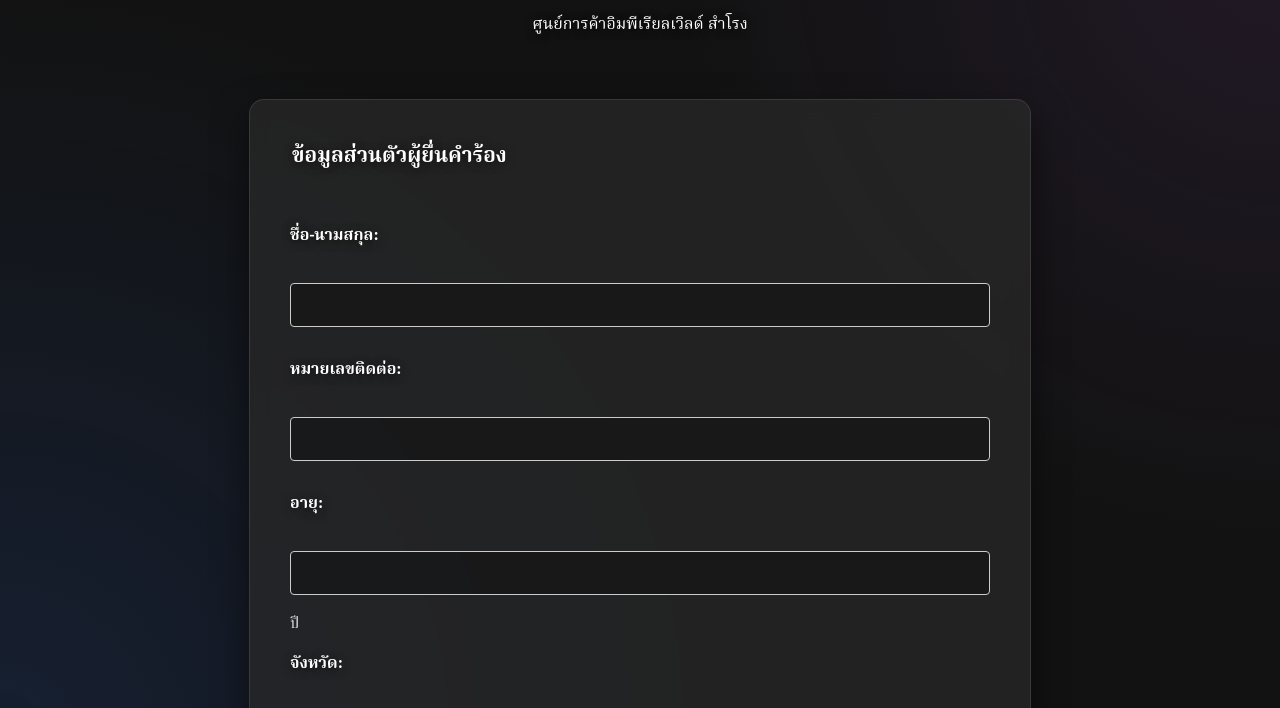
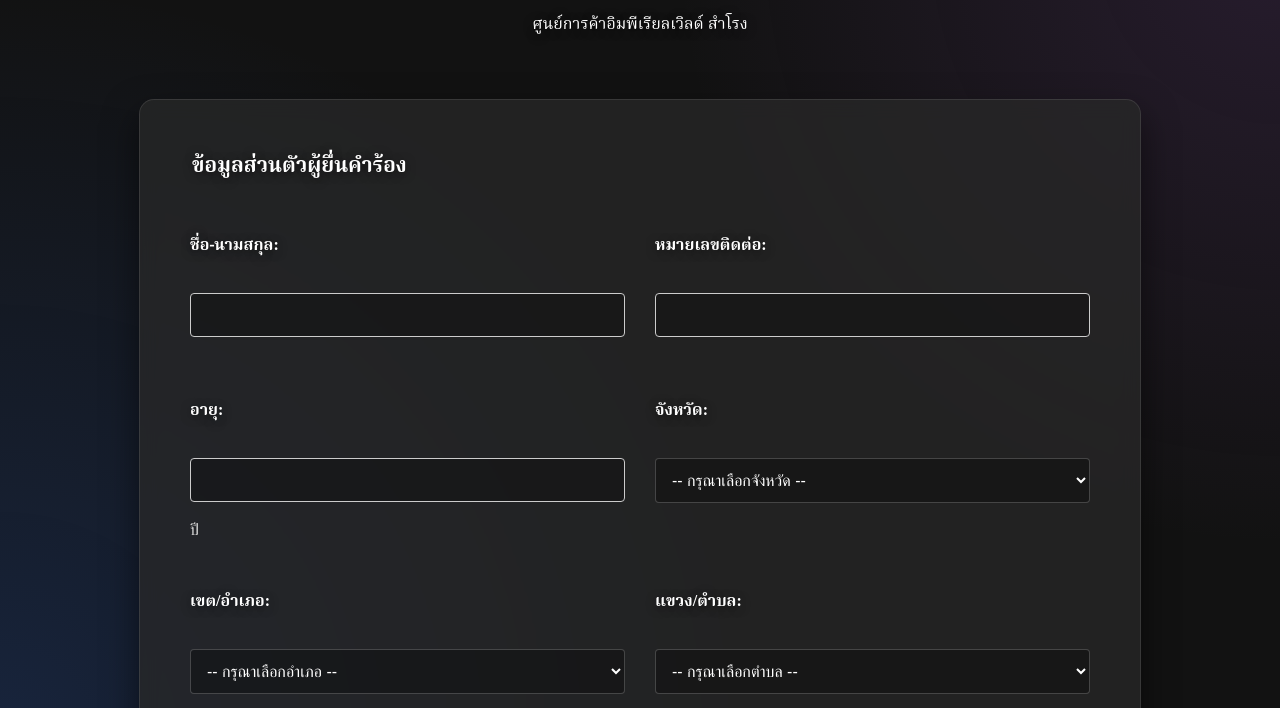
Before and after one commit to bellato8/reprint-form-project, a plain HTML site: page index.html in a window 1280 px wide. Shown: the part 59-767 px from the top of the page. Drawn offline with Linux system fonts and the light colour scheme.

Commit message:
Update style.css

```diff
--- a/style.css
+++ b/style.css
@@ -1,4 +1,4 @@
-/* --- General & Mobile-First Styling (เหมือนเดิม) --- */
+/* --- General & Mobile-First Styling (คงไว้เหมือนเดิม) --- */
 body {
     font-family: -apple-system, BlinkMacSystemFont, "Segoe UI", Roboto, Helvetica, Arial, sans-serif;
     margin: 0;
@@ -102,63 +102,86 @@ canvas {
     border-radius: 4px;
 }
 
-/* --- NEW Professional Desktop Styling (หน้าจอคอมพิวเตอร์) --- */
-@media (min-width: 768px) {
-    /* ใช้ฟอนต์ที่ดูสง่างามจาก Google Fonts */
+/* --- NEW Luxury Grid Desktop Styling --- */
+@media (min-width: 992px) { /* ทำให้ Grid แสดงผลบนจอที่กว้างขึ้น */
     @import url('https://fonts.googleapis.com/css2?family=Noto+Serif+Thai:wght@400;700&family=Poppins:wght@300;400&display=swap');
 
     body {
-        font-family: 'Poppins', sans-serif; /* ฟอนต์เนื้อหาดูทันสมัยแต่อ่านง่าย */
-        background-color: #121212; /* พื้นหลังสีดำเข้ม */
-        background-image: radial-gradient(circle at top right, rgba(121, 68, 154, 0.15), transparent 40%),
-                          radial-gradient(circle at bottom left, rgba(45, 108, 229, 0.15), transparent 50%);
+        font-family: 'Poppins', sans-serif;
+        background-color: #121212;
+        background-image: radial-gradient(circle at top right, rgba(121, 68, 154, 0.2), transparent 40%),
+                          radial-gradient(circle at bottom left, rgba(45, 108, 229, 0.2), transparent 50%);
         color: #e0e0e0;
         background-attachment: fixed;
     }
 
     header, h1, legend, label {
-        font-family: 'Noto Serif Thai', serif; /* ฟอนต์หัวข้อเป็นแบบมีเชิง ดูหรูหรา */
+        font-family: 'Noto Serif Thai', serif;
         color: #ffffff;
         text-shadow: 0 2px 10px rgba(0, 0, 0, 0.5);
     }
 
     form {
-        width: 80%; /* ลดความกว้างฟอร์มลง */
-        max-width: 700px;
-        margin: 60px auto; /* เพิ่มระยะห่างด้านบนและล่าง */
+        width: 90%;
+        max-width: 900px; /* ขยายฟอร์มให้กว้างขึ้นเพื่อรองรับ Grid */
+        margin: 60px auto;
         border: 1px solid rgba(255, 255, 255, 0.1);
         box-shadow: 0 15px 35px rgba(0, 0, 0, 0.5);
         backdrop-filter: blur(10px);
         -webkit-backdrop-filter: blur(10px);
         background: rgba(40, 40, 40, 0.75);
         border-radius: 15px;
-        padding: 40px;
+        padding: 50px;
     }
+
+    /* --- THE GRID LAYOUT --- */
+    fieldset {
+        display: grid;
+        grid-template-columns: 1fr 1fr; /* สร้าง 2 คอลัมน์เท่าๆ กัน */
+        gap: 15px 30px; /* ระยะห่างระหว่าง แถว และ คอลัมน์ */
+        align-items: start;
+        border-bottom: 1px solid rgba(255, 255, 255, 0.1);
+        padding-bottom: 40px;
+    }
+
+    /* --- จัดการให้ Element บางตัวกินพื้นที่เต็มความกว้าง --- */
+    fieldset > legend,
+    fieldset > p:has(textarea), /* ช่องเหตุผลอื่นๆ */
+    fieldset > div, /* พื้นที่แสดงรูปภาพ */
+    fieldset > p:last-of-type /* ช่องยินยอม */
+    {
+       grid-column: 1 / -1; /* ทำให้ Element นี้ยาวเต็ม 2 คอลัมน์ */
+    }
+
+    /* --- จบส่วน Grid Layout --- */
 
     input, select, textarea {
         background: rgba(0, 0, 0, 0.3);
         border: 1px solid rgba(255, 255, 255, 0.2);
         color: #ffffff;
         font-family: 'Poppins', sans-serif;
+        margin-bottom: 0; /* เอา margin-bottom เดิมออก */
     }
 
     input:focus, select:focus, textarea:focus {
-        border-color: #c0a07b; /* สีทองเป็น Accent color */
-        box-shadow: 0 0 0 2px rgba(192, 160, 123, 0.3);
+        border-color: #c0a07b;
+        box-shadow: 0 0 0 3px rgba(192, 160, 123, 0.3);
     }
 
     button[type="submit"] {
-        background: linear-gradient(45deg, #c0a07b, #d4af8c); /* ไล่สีทอง */
+        grid-column: 1 / -1; /* ปุ่มส่งอยู่ใต้ fieldset สุดท้ายและยาวเต็ม */
+        background: linear-gradient(45deg, #c0a07b, #d4af8c);
         color: #121212;
         font-family: 'Noto Serif Thai', serif;
         font-weight: 700;
         letter-spacing: 1px;
         border-radius: 8px;
         box-shadow: 0 4px 15px rgba(0, 0, 0, 0.2);
+        margin-top: 20px;
     }
 
     button[type="submit"]:hover {
-        transform: translateY(-2px);
-        box-shadow: 0 6px 20px rgba(0, 0, 0, 0.3);
+        transform: translateY(-3px);
+        box-shadow: 0 8px 25px rgba(0, 0, 0, 0.4);
     }
 }
```
